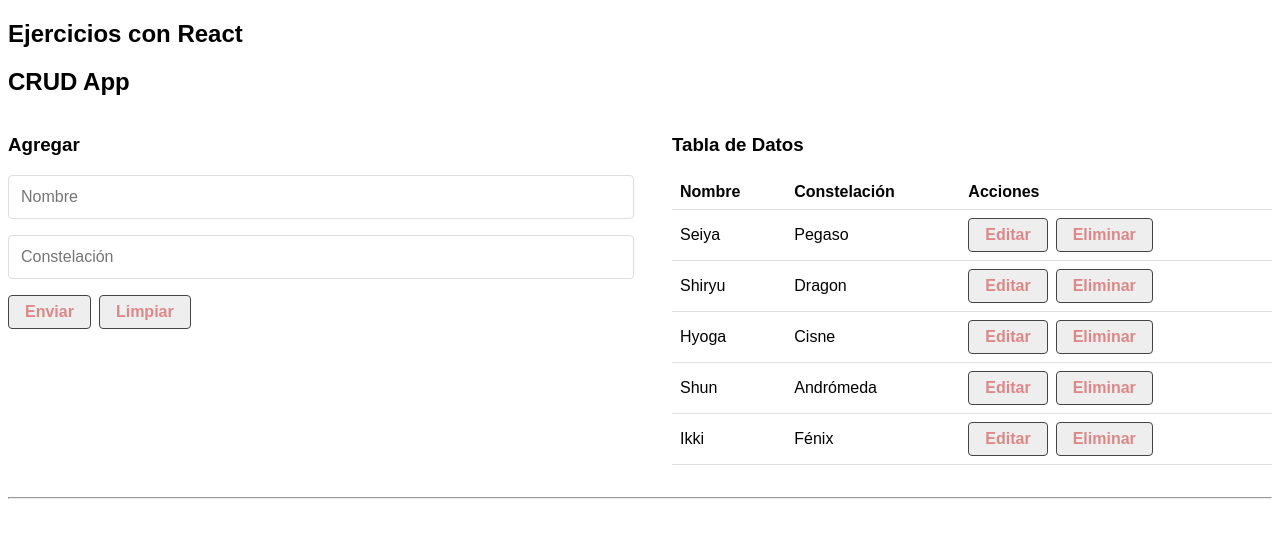
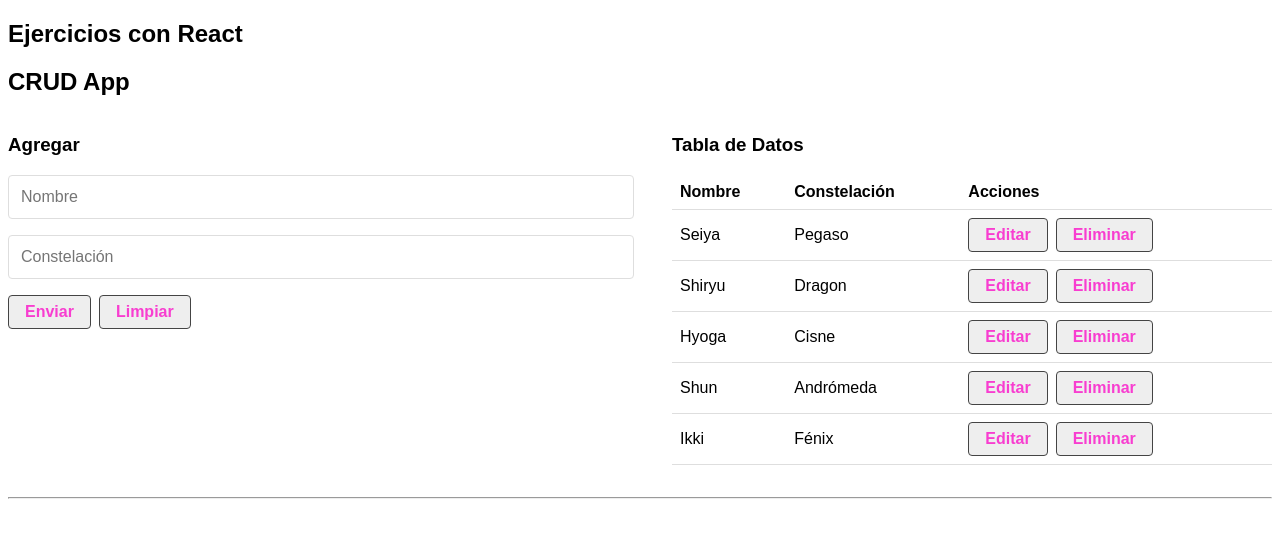
Before and after one commit to gian-pc/react-crud-app, a React (Create React App) app: page / in a window 1280 px wide. Shown: the top 538 px of the page. Built offline with nearby package versions, Linux system fonts and the light colour scheme.

Commit message:
sexto-commit

```diff
--- a/src/index.css
+++ b/src/index.css
@@ -30,7 +30,7 @@ input[type="reset"]{
     margin: 0 0.5rem 0 0;
     display: inline-block;
     background-color: #eee;
-    color: rgb(221, 136, 136);
+    color: rgb(248, 61, 208);
     font-weight: bold;
     font-size: 1rem;
     line-height: 1;
```
